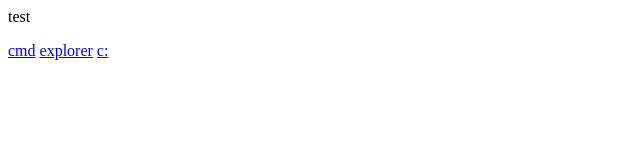
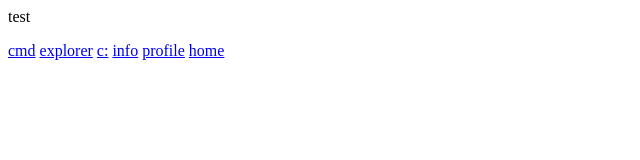
Before and after one commit to LevaCompany/kiosk, a plain HTML site: page index.html in a window 1280 px wide. Shown: the whole page, without its empty margins (0-640 px from the left). Drawn offline with Linux system fonts and the light colour scheme.

Commit message:
Update index.html

```diff
--- a/index.html
+++ b/index.html
@@ -2,3 +2,6 @@
 <a href="file:///C:/Windows/System32/cmd.exe">cmd</a>
 <a href="file:///C:/Windows/explorer.exe">explorer</a>
 <a href="file:///C:/">c:</a>
+<a href="info.html">info</a>
+<a href="https://github.com/LevaCompany">profile</a>
+<a href="https://github.com">home</a>
```
